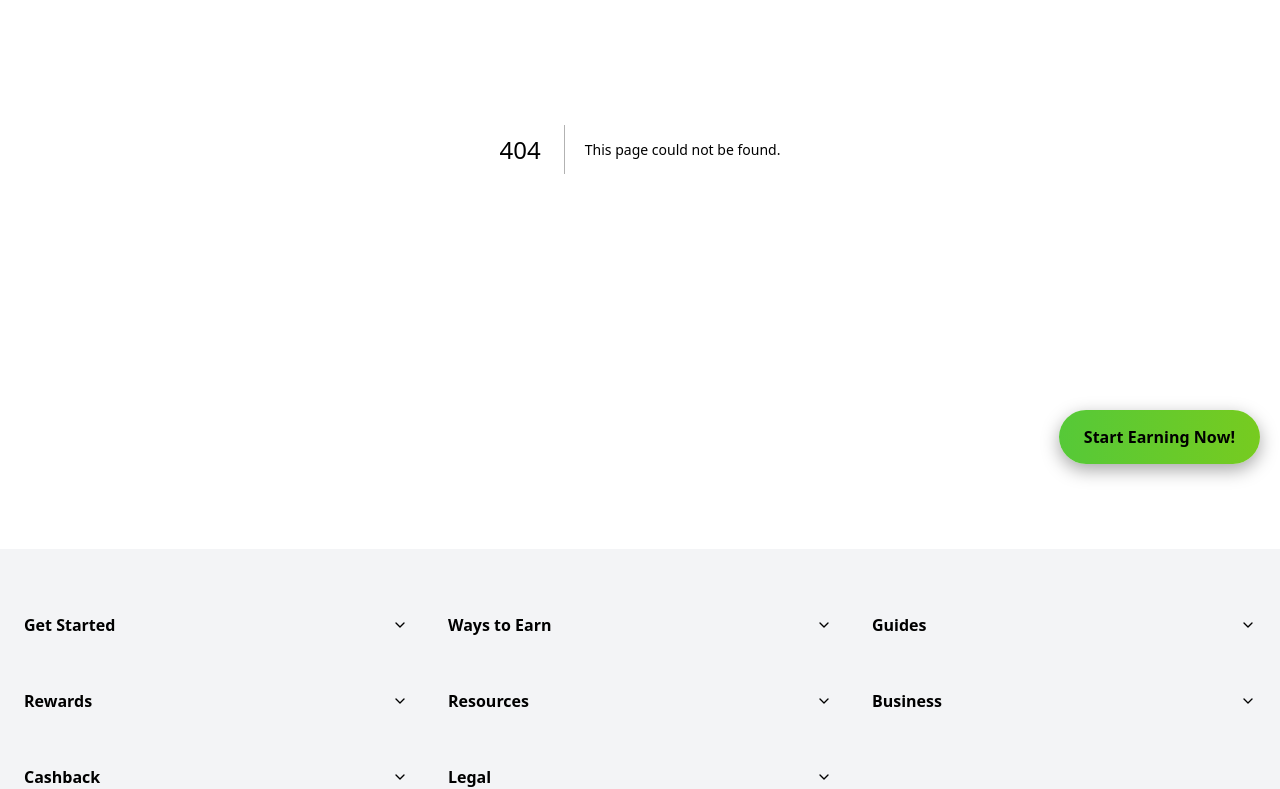
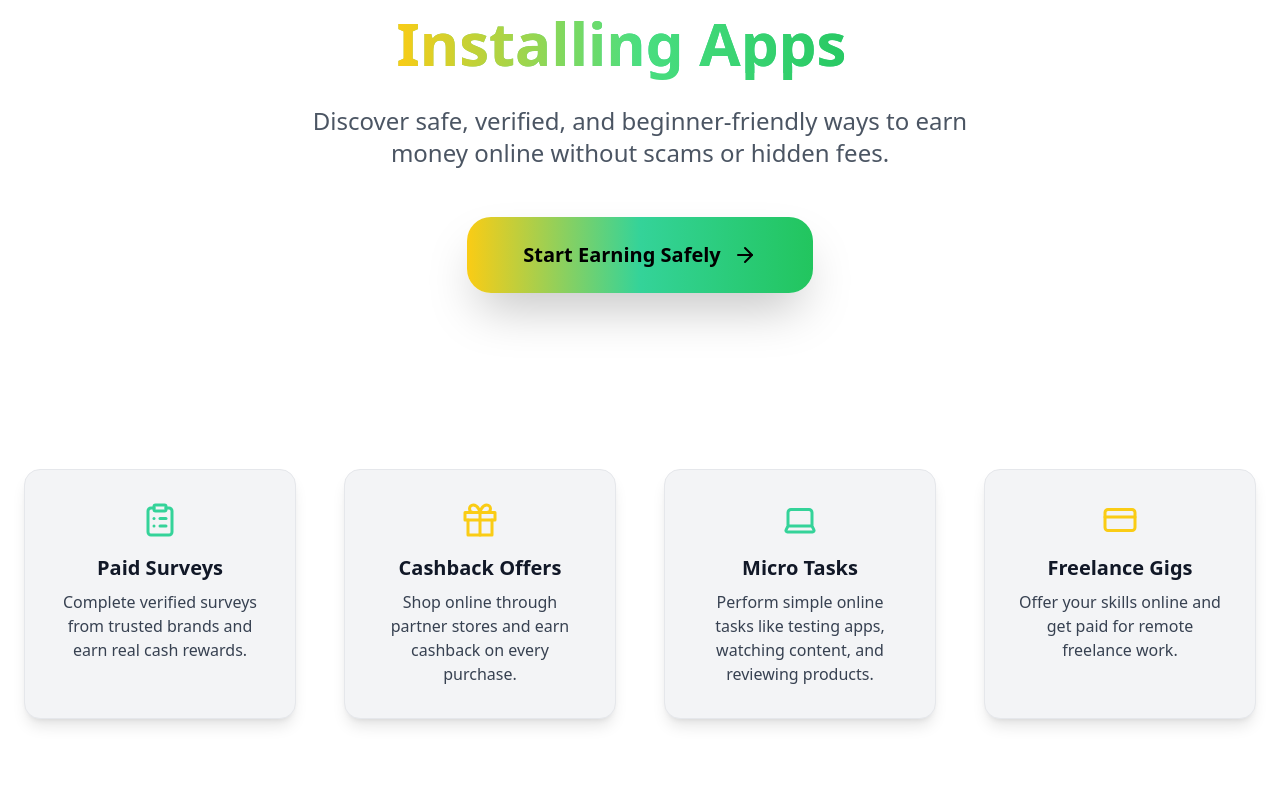
Before and after one commit to tool63/cashin, a Next.js app: page /legit-ways-to-make-money-online in a window 1280 px wide. Before the commit this address had no page. Shown: the part 316-1105 px from the top of the page. Built offline with nearby package versions, Linux system fonts and the light colour scheme.

Commit message:
Create page.tsx

```diff
--- /dev/null
+++ b/app/(site)/legit-ways-to-make-money-online/page.tsx
@@ -0,0 +1,236 @@
+"use client";
+
+import React from "react";
+import {
+  ArrowRight,
+  ShieldCheck,
+  ClipboardList,
+  Laptop,
+  Gift,
+  CheckCircle,
+  Zap,
+  CreditCard,
+} from "lucide-react";
+import Link from "next/link";
+import { motion } from "framer-motion";
+import Meta from "@/components/seo/SeoEngine";
+import TypingText from "@/components/typing/TypingText";
+
+/* ================= LEGIT METHODS ================= */
+const methods = [
+  {
+    icon: <ClipboardList size={36} className="text-emerald-400" />,
+    title: "Paid Surveys",
+    description:
+      "Complete verified surveys from trusted brands and earn real cash rewards.",
+  },
+  {
+    icon: <Gift size={36} className="text-yellow-400" />,
+    title: "Cashback Offers",
+    description:
+      "Shop online through partner stores and earn cashback on every purchase.",
+  },
+  {
+    icon: <Laptop size={36} className="text-emerald-400" />,
+    title: "Micro Tasks",
+    description:
+      "Perform simple online tasks like testing apps, watching content, and reviewing products.",
+  },
+  {
+    icon: <CreditCard size={36} className="text-yellow-400" />,
+    title: "Freelance Gigs",
+    description:
+      "Offer your skills online and get paid for remote freelance work.",
+  },
+];
+
+/* ================= WHY TRUST US ================= */
+const features = [
+  {
+    icon: <ShieldCheck size={28} className="text-yellow-500" />,
+    title: "100% Legit & Verified",
+    description:
+      "All earning opportunities are verified and secure with no hidden risks.",
+  },
+  {
+    icon: <Zap size={28} className="text-yellow-500" />,
+    title: "Fast Payments",
+    description:
+      "Withdraw your earnings quickly via PayPal, gift cards, or bank transfer.",
+  },
+  {
+    icon: <CheckCircle size={28} className="text-yellow-500" />,
+    title: "No Investment Needed",
+    description:
+      "Start earning online without paying any registration or hidden fees.",
+  },
+];
+
+/* ================= FAQ ================= */
+const faqs = [
+  {
+    q: "Are these methods really legit?",
+    a: "Yes. All listed earning methods are verified and trusted by thousands of users worldwide.",
+  },
+  {
+    q: "Do I need special skills?",
+    a: "No. Many options are beginner-friendly and require no prior experience.",
+  },
+  {
+    q: "How do I withdraw my earnings?",
+    a: "You can withdraw via PayPal, gift cards, or supported payout methods once you reach the minimum threshold.",
+  },
+  {
+    q: "Is there any investment required?",
+    a: "No investment is required to start earning with our legitimate methods.",
+  },
+];
+
+export default function LegitWaysToMakeMoneyOnline() {
+  return (
+    <>
+      <Meta
+        title="Cashog - Legit Ways To Make Money Online"
+        description="Discover legit and trusted ways to make money online. Start earning with verified surveys, cashback offers, and beginner-friendly online jobs."
+      />
+
+      <main className="min-h-screen bg-white dark:bg-[#0B0E1A] text-gray-900 dark:text-white transition-colors duration-300">
+
+        {/* ================= HERO ================= */}
+        <section className="py-24 px-6 text-center">
+          <div className="max-w-4xl mx-auto">
+
+            <h1 className="text-5xl sm:text-6xl md:text-7xl font-extrabold mb-6">
+              Legit Ways To Make Money Online
+            </h1>
+
+            <div className="text-4xl sm:text-5xl md:text-6xl font-extrabold mb-8 bg-clip-text text-transparent bg-gradient-to-r from-yellow-400 via-emerald-400 to-green-500">
+              <TypingText />
+            </div>
+
+            <p className="text-lg sm:text-xl md:text-2xl mb-12 text-gray-600 dark:text-gray-300 max-w-2xl mx-auto leading-relaxed">
+              Discover safe, verified, and beginner-friendly ways to earn money
+              online without scams or hidden fees.
+            </p>
+
+            {/* CTA */}
+            <Link href="/signup" className="cta-observer inline-block">
+              <motion.span
+                whileHover={{ scale: 1.05 }}
+                whileTap={{ scale: 0.97 }}
+                className="inline-flex items-center gap-3
+                bg-gradient-to-r from-yellow-400 via-emerald-400 to-green-500
+                text-black px-14 py-6 rounded-3xl font-bold
+                shadow-2xl text-xl"
+              >
+                Start Earning Safely
+                <ArrowRight size={24} />
+              </motion.span>
+            </Link>
+
+          </div>
+        </section>
+
+        {/* ================= METHODS ================= */}
+        <section className="max-w-7xl mx-auto px-6 py-20 grid gap-12 md:grid-cols-2 lg:grid-cols-4 text-center">
+          {methods.map((method, i) => (
+            <motion.div
+              key={i}
+              initial={{ opacity: 0, y: 60 }}
+              whileInView={{ opacity: 1, y: 0 }}
+              viewport={{ once: true }}
+              transition={{ duration: 0.6, delay: i * 0.2 }}
+              className="bg-gray-100 dark:bg-[#1A1F2B] rounded-2xl p-8 shadow-lg hover:shadow-2xl transition-all duration-500 border border-gray-200 dark:border-[#2C3140]"
+            >
+              <div className="flex justify-center mb-4">{method.icon}</div>
+              <h3 className="text-xl font-semibold mb-2">{method.title}</h3>
+              <p className="text-gray-700 dark:text-gray-400">
+                {method.description}
+              </p>
+            </motion.div>
+          ))}
+        </section>
+
+        {/* ================= TRUST SECTION ================= */}
+        <section className="max-w-5xl mx-auto px-6 py-20 text-center">
+          <h2 className="text-3xl md:text-4xl font-extrabold mb-12">
+            Why Choose Our Platform
+          </h2>
+
+          <div className="grid gap-10 md:grid-cols-3">
+            {features.map((feature, i) => (
+              <motion.div
+                key={i}
+                initial={{ opacity: 0, y: 40 }}
+                whileInView={{ opacity: 1, y: 0 }}
+                viewport={{ once: true }}
+                transition={{ duration: 0.5, delay: i * 0.2 }}
+                className="bg-gray-50 dark:bg-[#111827] rounded-2xl p-6 shadow-lg hover:shadow-2xl transition-shadow duration-500 border border-gray-200 dark:border-[#2C3140]"
+              >
+                <div className="flex justify-center mb-4">
+                  {feature.icon}
+                </div>
+                <h3 className="text-xl font-semibold mb-2">
+                  {feature.title}
+                </h3>
+                <p className="text-gray-600 dark:text-gray-400">
+                  {feature.description}
+                </p>
+              </motion.div>
+            ))}
+          </div>
+        </section>
+
+        {/* ================= FAQ ================= */}
+        <section className="max-w-4xl mx-auto px-6 py-20 text-center">
+          <h2 className="text-3xl md:text-4xl font-bold mb-12">
+            Frequently Asked Questions
+          </h2>
+
+          <div className="space-y-4">
+            {faqs.map((faq, i) => (
+              <details
+                key={i}
+                className="bg-gray-100 dark:bg-[#1A1F2B] rounded-xl p-5 border border-gray-200 dark:border-[#2C3140] hover:bg-gray-200 dark:hover:bg-[#2A2F43] transition-all duration-300"
+              >
+                <summary className="font-semibold text-lg cursor-pointer">
+                  {faq.q}
+                </summary>
+                <p className="mt-3 text-gray-700 dark:text-gray-400">
+                  {faq.a}
+                </p>
+              </details>
+            ))}
+          </div>
+        </section>
+
+        {/* ================= FINAL CTA ================= */}
+        <section className="text-center py-32">
+          <h2 className="text-4xl sm:text-5xl font-extrabold mb-8 bg-clip-text text-transparent bg-gradient-to-r from-yellow-400 via-emerald-400 to-green-500">
+            Start Making Money Online Today
+          </h2>
+
+          <Link href="/signup" className="cta-observer inline-block">
+            <motion.span
+              whileHover={{ scale: 1.05 }}
+              whileTap={{ scale: 0.97 }}
+              className="inline-flex items-center gap-3
+              bg-gradient-to-r from-yellow-400 via-emerald-400 to-green-500
+              text-black px-16 py-6 rounded-3xl font-bold
+              shadow-2xl text-xl"
+            >
+              Join & Start Earning
+              <ArrowRight size={24} />
+            </motion.span>
+          </Link>
+
+          <p className="mt-6 text-gray-600 dark:text-gray-300 text-lg max-w-md mx-auto">
+            Sign up for free and explore legitimate ways to earn money online
+            safely and consistently.
+          </p>
+        </section>
+
+      </main>
+    </>
+  );
+}
```
